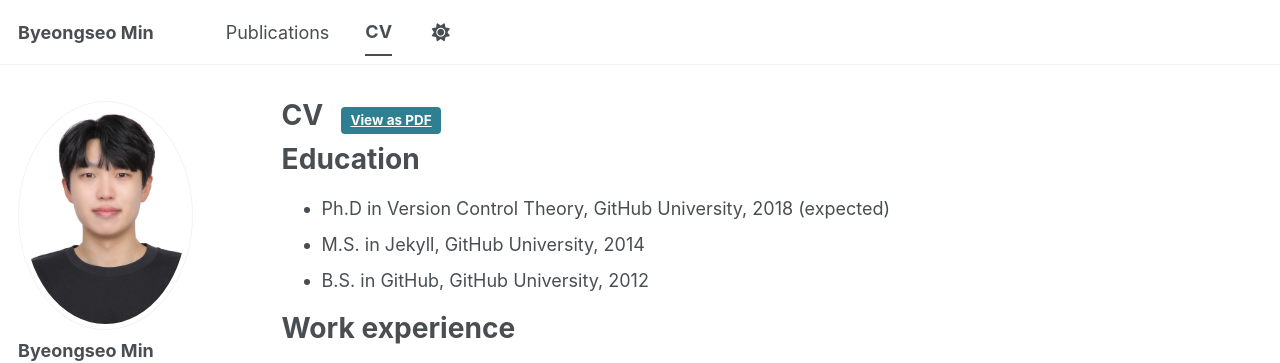
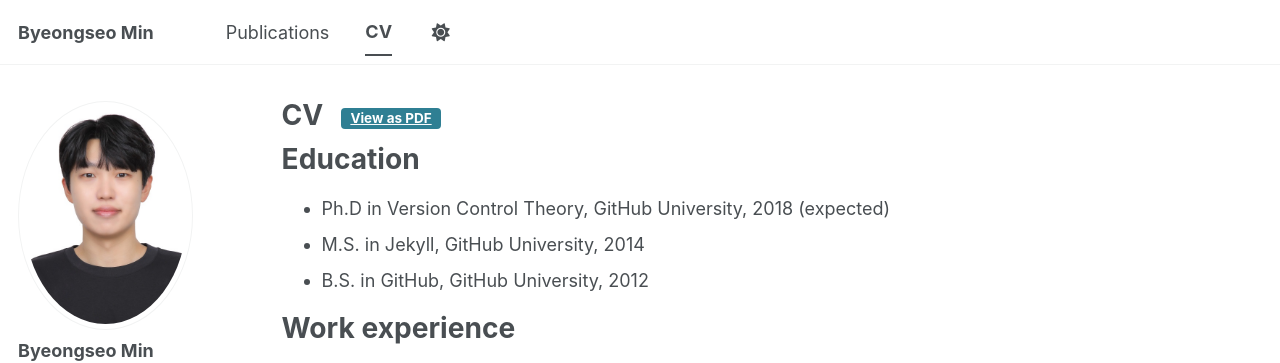
Before and after one commit to byeongseomin51/byeongseomin51.github.io, a Jekyll site: the page built from _pages/cv.md, in a window 1280 px wide. Shown: the top 363 px of the page. Built offline with Jekyll 4.4.1, drawn with Linux system fonts in a browser that asks for light colours; some web fonts are replaced; a script bundle is joined from its source files by our own code; library files that are not in the unit come from our copies.

Commit message:
modify CV button placement

```diff
--- a/_sass/layout/_page.scss
+++ b/_sass/layout/_page.scss
@@ -50,12 +50,14 @@
   flex-wrap: wrap; /* Allow items to wrap on smaller screens */
 
   .cv-download-links .btn {
-    height: auto;               // height 제거
-    padding: 0.2rem 0.5rem;     // 상하 여백을 살짝 줘서 CV 글자 높이에 맞춤
     font-size: $type-size-6;
+    padding: 0 0.5rem;
     display: flex;
     align-items: center;
     justify-content: center;
+
+    /* 전체 버튼 직사각형을 약간 위로 올려서 CV 글자 아래선과 맞춤 */
+    transform: translateY(-0.15em);
   }
 }
 
```
